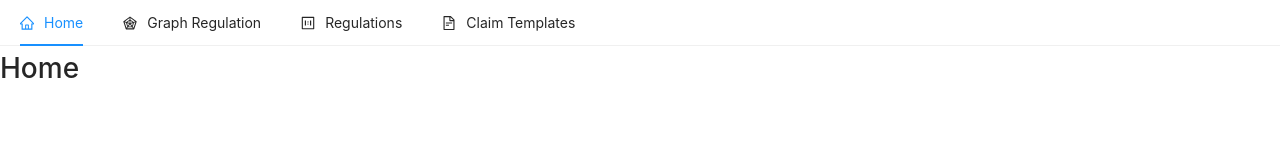
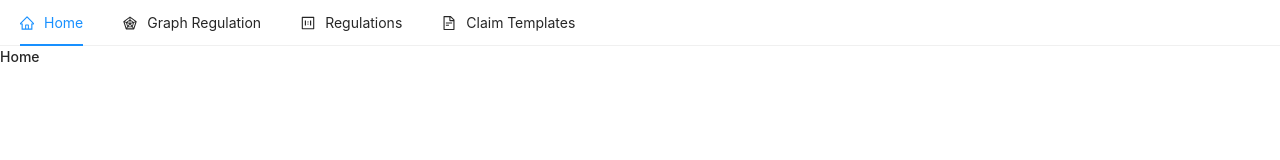
Before and after one commit to DLT-EarlyBirds/it-compliance, a React (Create React App) app in the folder clients/src/main/webapp/: page / in a window 1280 px wide. Shown: the top 160 px of the page. Built offline with nearby package versions, Linux system fonts and the light colour scheme.

Commit message:
install axios and tailwind

```diff
--- a/clients/src/main/webapp/package.json
+++ b/clients/src/main/webapp/package.json
@@ -4,6 +4,7 @@
   "private": true,
   "dependencies": {
     "antd": "^4.21.5",
+    "axios": "^0.27.2",
     "react": "16.13.1",
     "react-dom": "16.13.1",
     "react-router-dom": "^6.3.0",
@@ -33,5 +34,10 @@
       "last 1 firefox version",
       "last 1 safari version"
     ]
+  },
+  "devDependencies": {
+    "autoprefixer": "^10.4.7",
+    "postcss": "^8.4.14",
+    "tailwindcss": "^3.1.5"
   }
 }
--- /dev/null
+++ b/clients/src/main/webapp/postcss.config.js
@@ -0,0 +1,6 @@
+module.exports = {
+  plugins: {
+    tailwindcss: {},
+    autoprefixer: {},
+  },
+}
--- /dev/null
+++ b/clients/src/main/webapp/tailwind.config.js
@@ -0,0 +1,8 @@
+/** @type {import('tailwindcss').Config} */
+module.exports = {
+  content: ["./src/**/*.{js,jsx,ts,tsx}"],
+  theme: {
+    extend: {},
+  },
+  plugins: [],
+};
```
Also changed, not shown: clients/src/main/webapp/src/index.css (+7 -3 lines), 1 other file (tests, documents, lock files or other folders).
